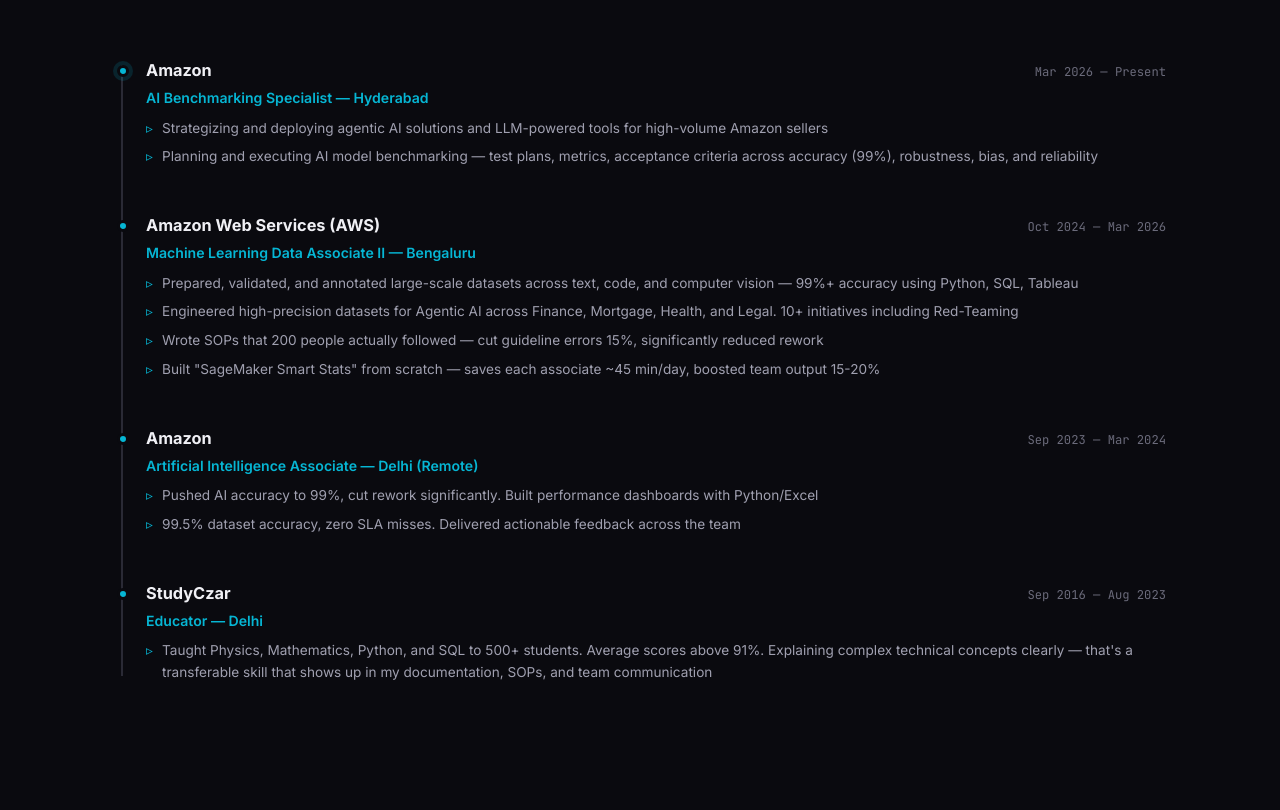
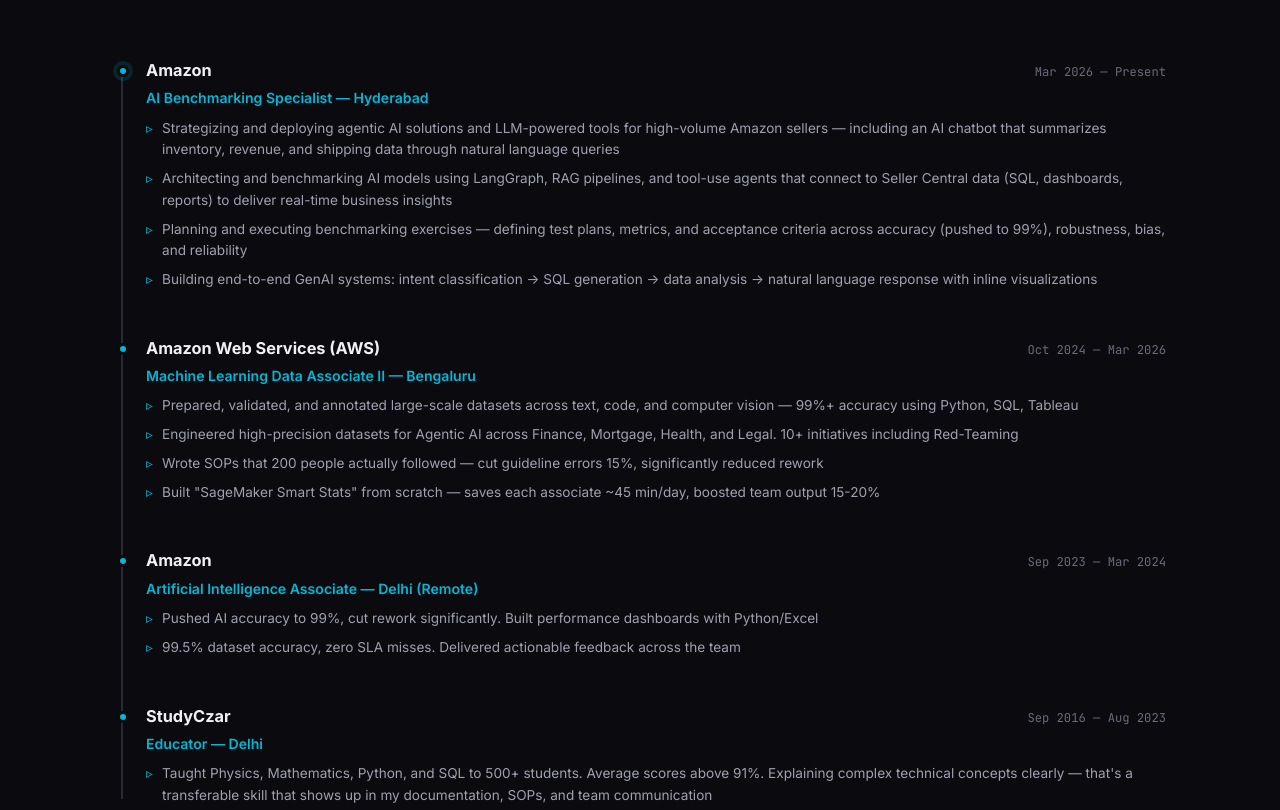
Before and after one commit to Sudish007/portfolio, a plain HTML site: page index.html in a window 1280 px wide. Shown: the part 2901-3711 px from the top of the page. Drawn offline with Linux system fonts and the light colour scheme.

Commit message:
Expand current role: add SellerGPT chatbot, LangGraph, RAG, SQL agent details

```diff
--- a/index.html
+++ b/index.html
@@ -345,8 +345,10 @@
 <div class="tl-header"><span class="tl-company">Amazon</span><span class="tl-date">Mar 2026 — Present</span></div>
 <div class="tl-role">AI Benchmarking Specialist — Hyderabad</div>
 <ul class="tl-points">
-<li>Strategizing and deploying agentic AI solutions and LLM-powered tools for high-volume Amazon sellers</li>
-<li>Planning and executing AI model benchmarking — test plans, metrics, acceptance criteria across accuracy (99%), robustness, bias, and reliability</li>
+<li>Strategizing and deploying agentic AI solutions and LLM-powered tools for high-volume Amazon sellers — including an AI chatbot that summarizes inventory, revenue, and shipping data through natural language queries</li>
+<li>Architecting and benchmarking AI models using LangGraph, RAG pipelines, and tool-use agents that connect to Seller Central data (SQL, dashboards, reports) to deliver real-time business insights</li>
+<li>Planning and executing benchmarking exercises — defining test plans, metrics, and acceptance criteria across accuracy (pushed to 99%), robustness, bias, and reliability</li>
+<li>Building end-to-end GenAI systems: intent classification → SQL generation → data analysis → natural language response with inline visualizations</li>
 </ul></div>
 <div class="timeline-item">
 <div class="tl-header"><span class="tl-company">Amazon Web Services (AWS)</span><span class="tl-date">Oct 2024 — Mar 2026</span></div>
```
